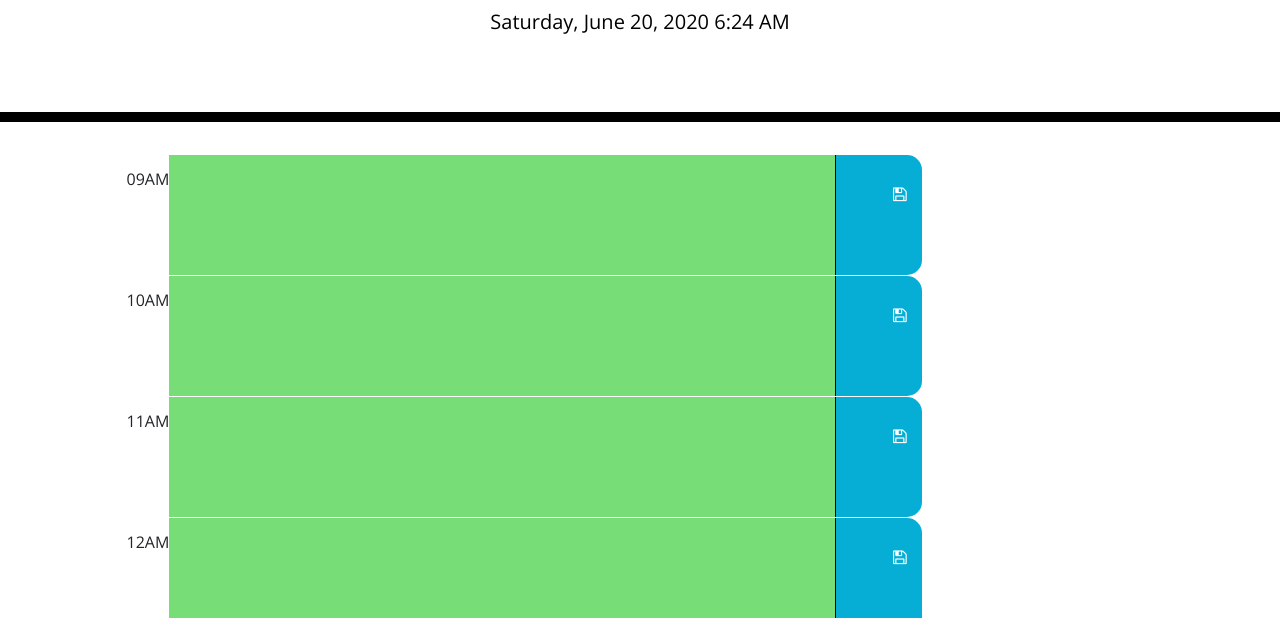
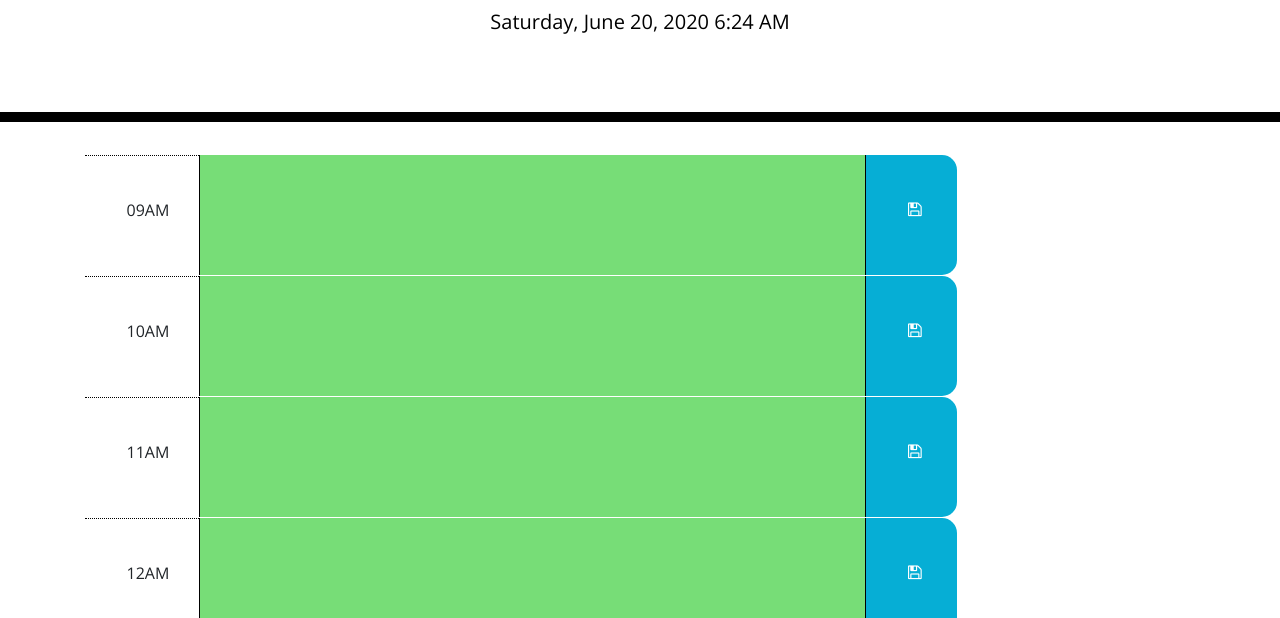
Before and after one commit to nobuhiromatsui/Work-Day-Scheduler, a plain HTML site: page index.html in a window 1280 px wide. Shown: the part 182-800 px from the top of the page. Drawn offline with nearby package versions, Linux system fonts and the light colour scheme.

Commit message:
update css

```diff
--- a/CSS/style.css
+++ b/CSS/style.css
@@ -7,12 +7,10 @@ body {
 textarea{
   margin-top: 0px;
   width: 60%;
-  /* height: 30px; */
   background: transparent;
   border: none;
   resize: none;
   color: #000000;
-  /* border-left: 1px solid black; */
   padding: 30px;
   margin: 5px;
 }
@@ -48,38 +46,32 @@ textarea{
 
 .hour {
   margin-top: 0px;
-  padding: 0px;
+  padding-top: 30px;
+  padding-right: 30px;
+  border-top: 1px dotted black;
 }
 
-.hour3 {
-  background-color: #ffffff;
-  color: #000000;
-  border-top: 1px dashed #000000;
-  padding-right: center;
-  padding: 30px
-
-}
 
 .past {
   background-color: #d3d3d3;
   color: white;
   width: 60%;
+  border-left: 1px solid black;
 }
 
 .present {
   background-color: #ff6961;
   color: white;
   width: 60%;
+  border-left: 1px solid black;
 }
 
 .future {
   margin: 0px;
   background-color: #77dd77;
   color: white;
-  width: 60%;   /* added; */
-  /* height: 5%;   hadded; */
-    /* padding: 15px */
-
+  width: 60%;
+  border-left: 1px solid black;
 }
 
 .saveBtn {
@@ -89,7 +81,8 @@ textarea{
   border-bottom-right-radius: 15px;
   background-color: #06AED5;
   color: white;
-  padding: 15px
+  padding-right: 35px;
+  padding-top: 30px;
 }
 
 .saveBtn i:hover {
```
